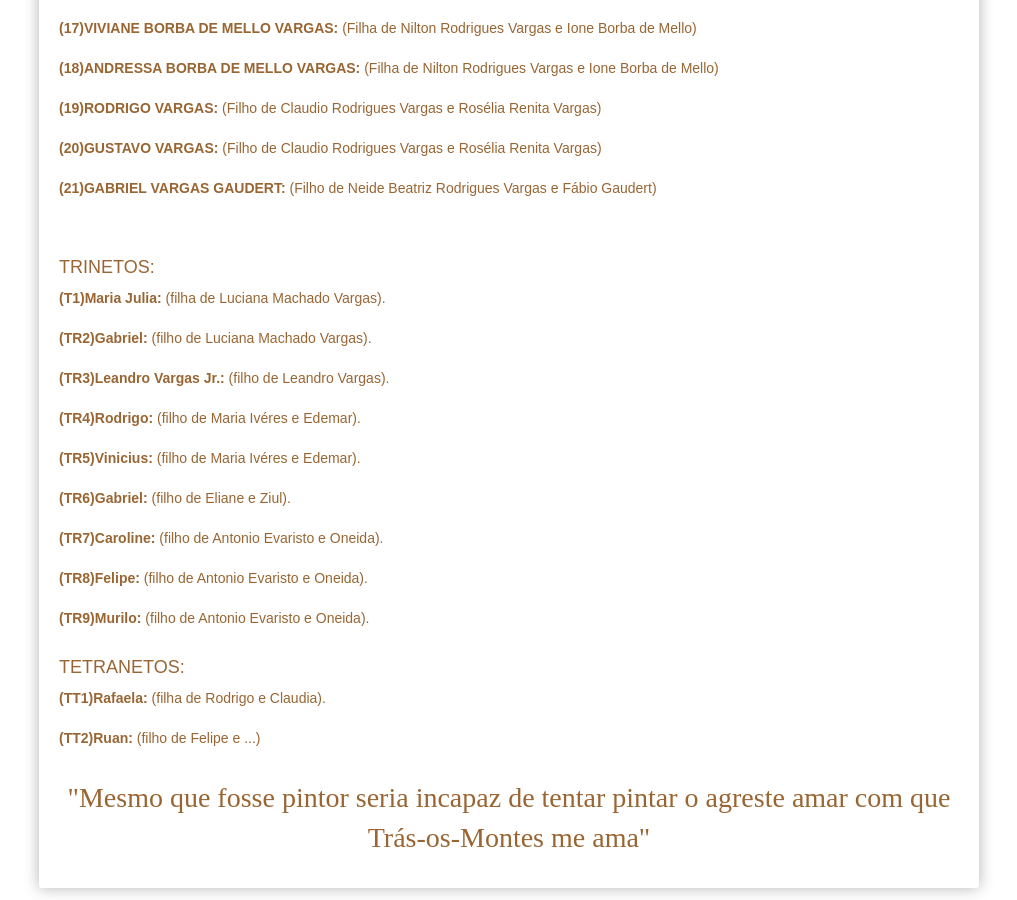
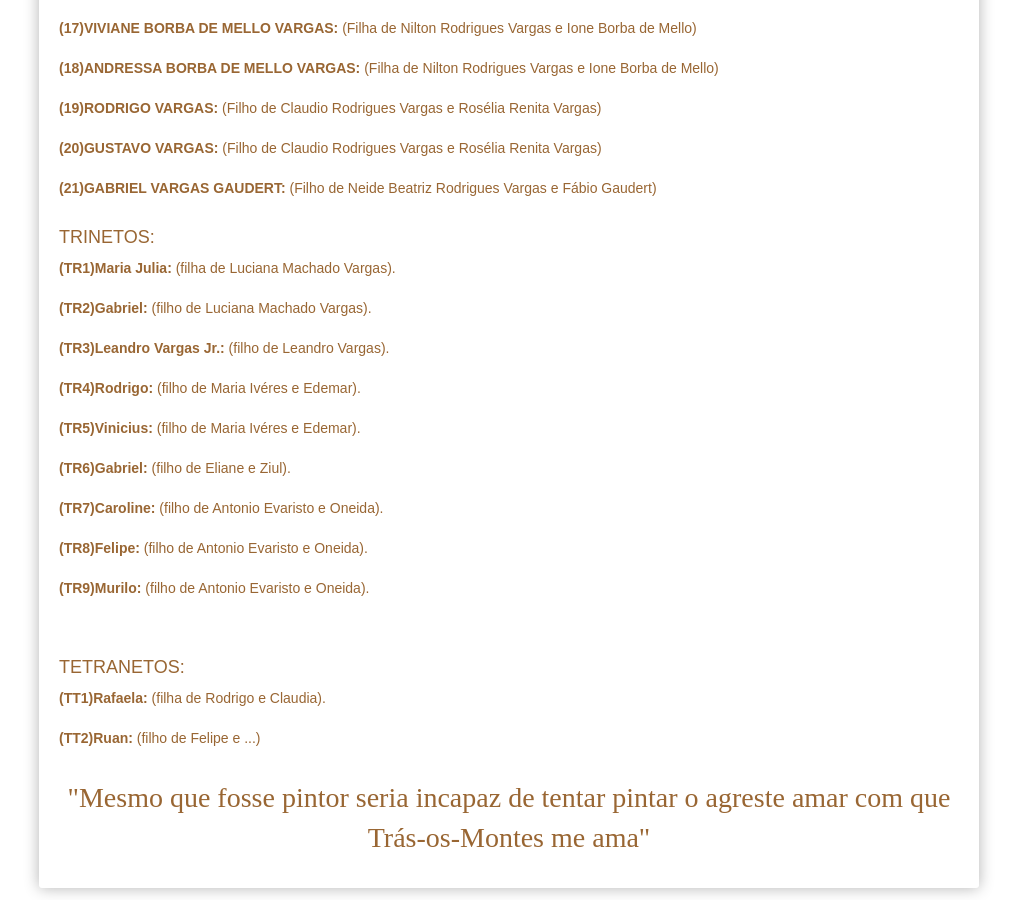
Before and after one commit to claudiovargas1955/claudiovargas1955.github.io, a Jekyll site: the page built from _pages/arvore-genealogica-de-costados-de-silvestre.html, in a window 1280 px wide and 900 px high, scrolled down 16215 px. Shown: the whole window, without its empty margins (131-1148 px from the left). Built offline with Jekyll 4.4.1, drawn with Linux system fonts in a browser that asks for light colours; some web fonts are replaced.

Commit message:
Update arvore-genealogica-de-costados-de-silvestre.html

```diff
--- a/_pages/arvore-genealogica-de-costados-de-silvestre.html
+++ b/_pages/arvore-genealogica-de-costados-de-silvestre.html
@@ -1245,7 +1245,7 @@
 <b>(5)ANTONIO EVARISTO:</b> (Filha de Celina Rodrigues da Silva e Evaristo)<br/><br/>
 <b>(6)LUCIA DA SILVA SANTOS: </b>(Filha de Cenira Rodrigues da Silva e Nilson Odorico Xavier dos Santos)<br/><br/>
 <b>(7)LUCIANO DA SILVA SANTOS:</b> (Filha de Cenira Rodrigues da Silva e Nilson Odorico Xavier dos Santos)<br/><br/>
- <b>(8)</b><br><br>
+<b>(8)</b><br><br>
 <b>(9)JOCELITO: </b>(Filho de João Celi Rodrigues da Silva)<br/><br/>
 <b>(10)</b><br/><br/>
 <b>(11)ALESSANDRO RODRIGUES VARGAS: </b>(Filho de Maria Geci Rodrigues Vargas e Nilto Vargas)<br/><br/>
@@ -1258,12 +1258,10 @@
 <b>(18)ANDRESSA BORBA DE MELLO VARGAS: </b>(Filha de Nilton Rodrigues Vargas e Ione Borba de Mello)<br/><br/>
 <b>(19)RODRIGO VARGAS: </b>(Filho de Claudio Rodrigues Vargas e Rosélia Renita Vargas)<br/><br/>
 <b>(20)GUSTAVO VARGAS:</b> (Filho de Claudio Rodrigues Vargas e Rosélia Renita Vargas)<br/><br/>
-<b>(21)GABRIEL VARGAS GAUDERT: </b>(Filho de Neide Beatriz Rodrigues Vargas e Fábio Gaudert)<br/><br/>
-
- </p><br/>
+<b>(21)GABRIEL VARGAS GAUDERT: </b>(Filho de Neide Beatriz Rodrigues Vargas e Fábio Gaudert)<br/><br/></p>
 
 <h4>TRINETOS:</h4>
-<p><b>(T1)Maria Julia: </b> (filha de Luciana Machado Vargas).<br/><br/>
+<p><b>(TR1)Maria Julia: </b> (filha de Luciana Machado Vargas).<br/><br/>
 <b>(TR2)Gabriel: </b>(filho de Luciana Machado Vargas).<br/><br/>
 <b>(TR3)Leandro Vargas Jr.:</b> (filho de Leandro Vargas).<br/><br/>
 <b>(TR4)Rodrigo: </b>(filho de Maria Ivéres e Edemar).<br><br>
@@ -1271,7 +1269,7 @@
 <b>(TR6)Gabriel: </b>(filho de Eliane e Ziul).<br><br>
 <b>(TR7)Caroline: </b>(filho de Antonio Evaristo e Oneida).<br><br>
 <b>(TR8)Felipe: </b>(filho de Antonio Evaristo e Oneida).<br><br>
-<b>(TR9)Murilo: </b>(filho de Antonio Evaristo e Oneida).<br><br>
+ <b>(TR9)Murilo: </b>(filho de Antonio Evaristo e Oneida).</p><br><br>
 
 <h4>TETRANETOS:</h4>
 <p><b>(TT1)Rafaela: </b>(filha de Rodrigo e Claudia).<br><br>
```
